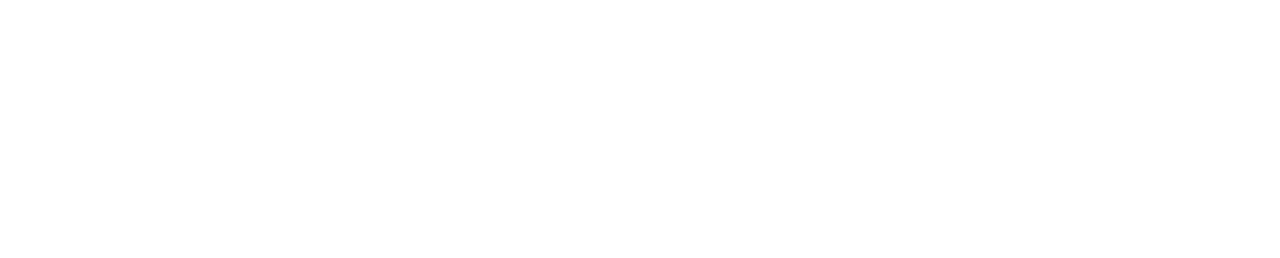
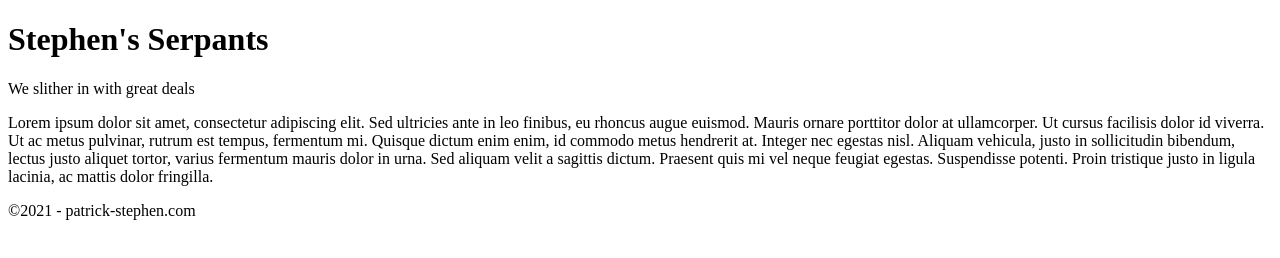
Before and after one commit to PatrickStephen/FED1StudioProject, a plain HTML site: page FED1StudioProject/Index.html in a window 1280 px wide. Drawn offline with Linux system fonts and the light colour scheme.

Commit message:
MovedToIndex

```diff
--- a/FED1StudioProject/Index.html
+++ b/FED1StudioProject/Index.html
@@ -5,6 +5,15 @@
     <title></title>
 </head>
 <body>
+    <header><h1>Stephen's Serpants</h1><p>We slither in with great deals</p></header>
+    <main>
+        <section>
+            <p>
+                Lorem ipsum dolor sit amet, consectetur adipiscing elit. Sed ultricies ante in leo finibus, eu rhoncus augue euismod. Mauris ornare porttitor dolor at ullamcorper. Ut cursus facilisis dolor id viverra. Ut ac metus pulvinar, rutrum est tempus, fermentum mi. Quisque dictum enim enim, id commodo metus hendrerit at. Integer nec egestas nisl. Aliquam vehicula, justo in sollicitudin bibendum, lectus justo aliquet tortor, varius fermentum mauris dolor in urna. Sed aliquam velit a sagittis dictum. Praesent quis mi vel neque feugiat egestas. Suspendisse potenti. Proin tristique justo in ligula lacinia, ac mattis dolor fringilla.
+            </p>
+        </section>
+    </main>
+    <footer>&copy;2021 - patrick-stephen.com </footer>
 
 </body>
 </html>
```
Also changed, not shown: 1 other file.
